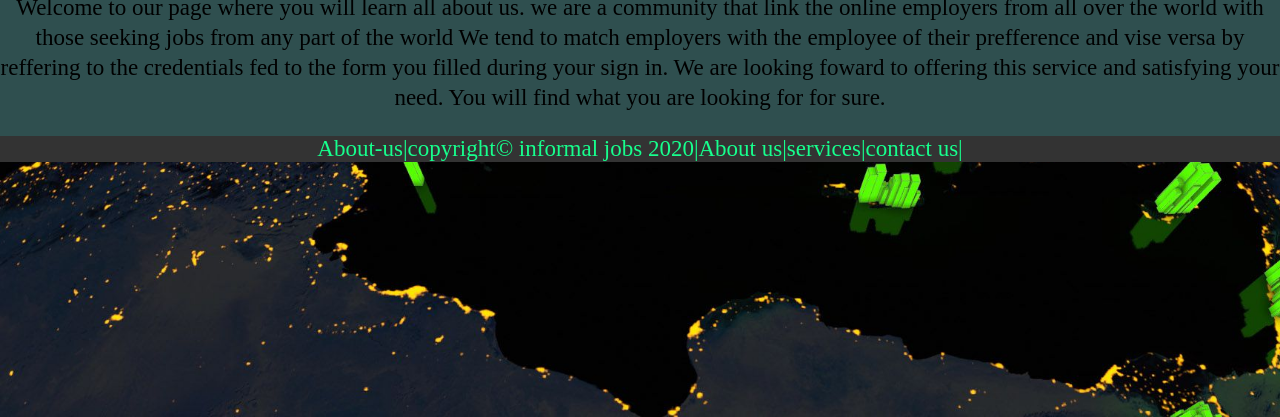
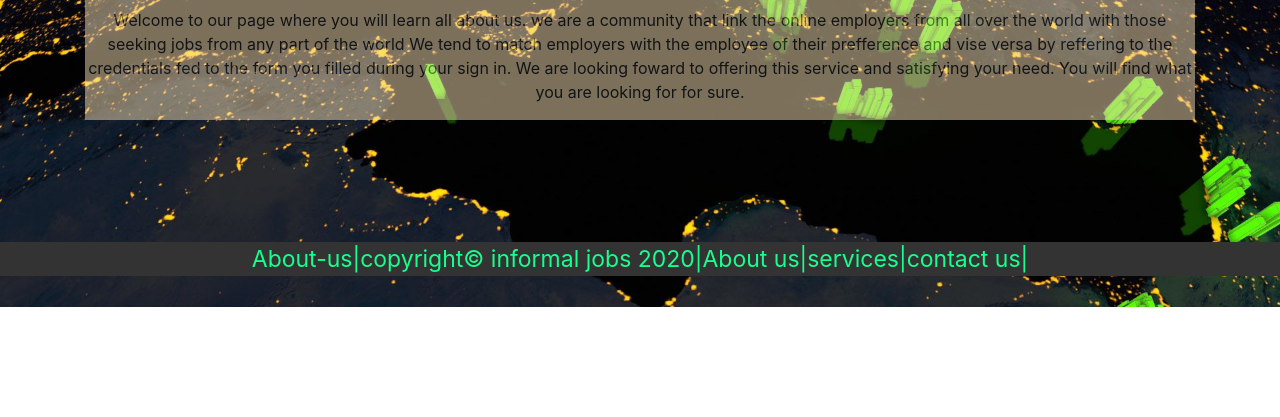
Before and after one commit to barackmaund1/informal-jobs, a plain HTML site: page about.html in a window 1280 px wide. Shown: the part 383-800 px from the top of the page. Drawn offline with nearby package versions, Linux system fonts and the light colour scheme.

Commit message:
Added bootstrap to the code

```diff
--- a/about.html
+++ b/about.html
@@ -1,6 +1,12 @@
+<!DOCTYPE html>
+<html lang="en">
 <head>
-    <title>About-us Page</title>
+    <meta charset="UTF-8">
+    <meta name="viewport" content="width=device-width, initial-scale=1.0">
+    <title>Document</title>
     <link rel="stylesheet"type="text/css" href="/css/about.css">
+    <link rel="stylesheet" href="https://stackpath.bootstrapcdn.com/bootstrap/4.3.1/css/bootstrap.min.css"
+    integrity="sha384-ggOyR0iXCbMQv3Xipma34MD+dH/1fQ784/j6cY/iJTQUOhcWr7x9JvoRxT2MZw1T" crossorigin="anonymous">
 </head>
 <body>
     <div class="container">
@@ -12,7 +18,7 @@
                 </div>
             </div>
         </div>
-        <div class="content" style="text-align: center;">
+        <div class="jumbotron-fluid" style="text-align: center;">
             <p><b>WELCOME</b></p>
                <p>Welcome to our page where you will learn all about us.
                 we are a community that link the online employers from all over the world with those seeking jobs from any part of the world
--- a/css/about.css
+++ b/css/about.css
@@ -7,6 +7,8 @@ body{
     background-size: cover;
 }
 .container{
+    padding: none;
+    margin: none;
     width: 100%;
     height:auto;
     display: flex;
@@ -36,14 +38,9 @@ body{
     right: 35%;
     box-shadow: 0px 15px 12px 0px #000;
 } */
-.content{
-    width: 100%;
-    height: auto;
-    background-color:darkslategrey ;
-    font-size: 23px;
-    font-family: audiowide;
-    columns: #333333;
-    line-height: 30px;
+.jumbotron-fluid{
+    background-color: wheat;
+    opacity: .5;
     text-align: center;
 }
 b{
@@ -59,6 +56,7 @@ footer{
     font-size: 23px;
     text-align: center;
     line-height: 50 px;
+    margin-top: 9.5%;
 }
 h1{
     text-decoration: underline;
```
